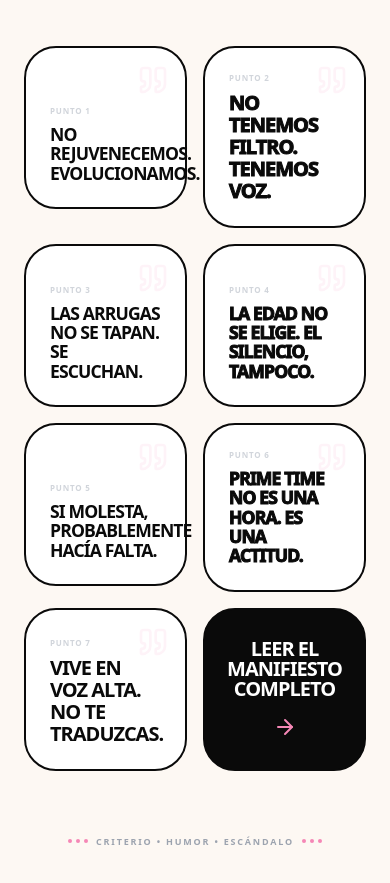
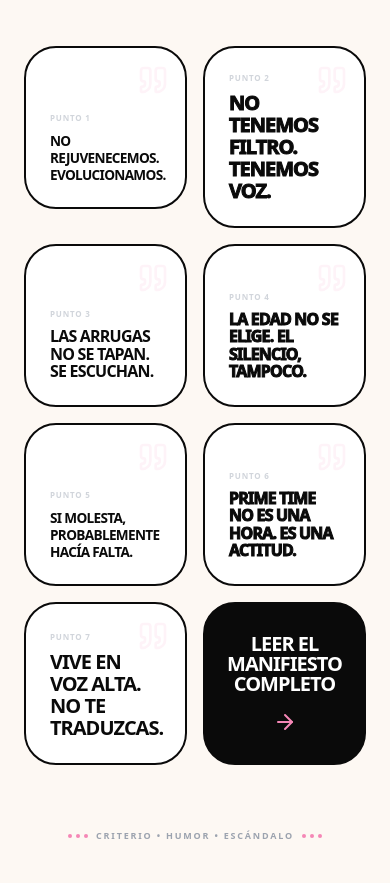
Before and after one commit to Melena1987/Aut-nticas-, a React (Vite) app: page / in a window 390 px wide. Shown: the part 5040-5923 px from the top of the page. Built offline with nearby package versions, Linux system fonts and the light colour scheme.

Commit message:
feat(home): Adjust text sizing in WhatMovesUs component
Modify font size adjustments in the WhatMovesUs component to better accommodate long words and text strings. This ensures content displays correctly on smaller screens without overflow while maintaining readability.

```diff
--- a/components/home/WhatMovesUs.tsx
+++ b/components/home/WhatMovesUs.tsx
@@ -22,8 +22,12 @@ const WhatMovesUs: React.FC<WhatMovesUsProps> = ({ setView }) => {
     const longWords = ['REJUVENECEMOS', 'EVOLUCIONAMOS', 'PROBABLEMENTE'];
     const hasLongWord = longWords.some(word => text.toUpperCase().includes(word));
 
-    if (hasLongWord || text.length > 35) {
-      return 'text-[1.1rem] md:text-2xl'; // Smaller on mobile to fit long words
+    if (hasLongWord) {
+      // Extra small on mobile to avoid overflow with long words, remains large on desktop
+      return 'text-[0.85rem] leading-tight md:text-2xl';
+    }
+    if (text.length > 35) {
+      return 'text-[1rem] md:text-2xl';
     }
     return 'text-xl md:text-2xl';
   };
```
